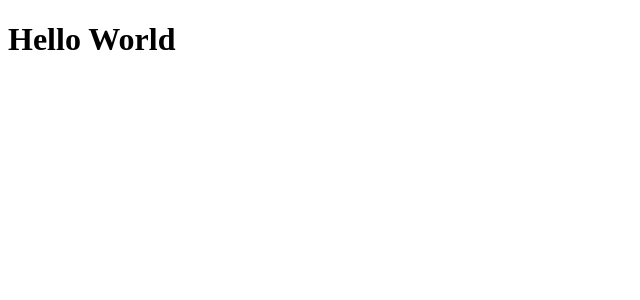
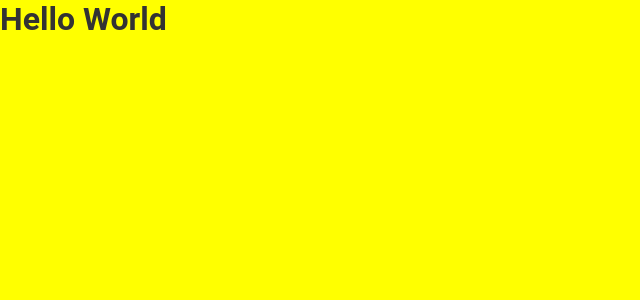
Before and after one commit to meysamnorouzii/minimal-react-webpack-typescript-setup, a React app: page / in a window 1280 px wide. Shown: the top 300 px of the page, without its empty margins (0-640 px from the left). Built offline with nearby package versions, Linux system fonts and the light colour scheme.

Commit message:
Update index.tsx

```diff
--- /dev/null
+++ b/src/index.css
@@ -0,0 +1,12 @@
+* {
+    padding: 0;
+    margin: 0;
+    box-sizing: border-box;
+}
+
+body {
+    font-family: 'Roboto', sans-serif;
+    font-size: 16px;
+    color: #333;
+    background: yellow;
+}
--- a/src/index.tsx
+++ b/src/index.tsx
@@ -1,5 +1,6 @@
 import React from "react";
 import ReactDOM from "react-dom/client";
+import "./index.css";
 
 import App from "./App";
 
```
